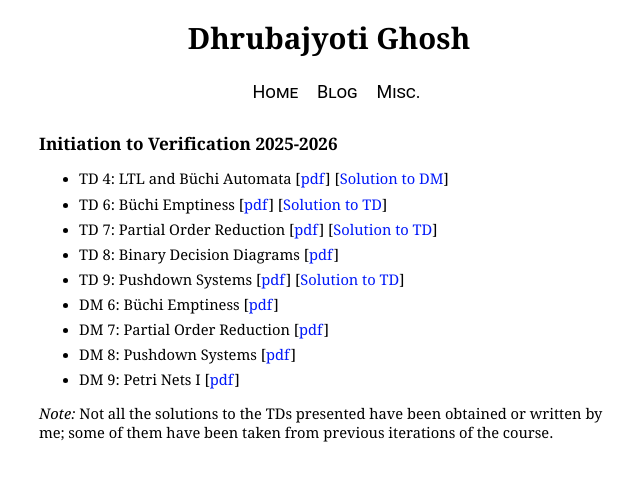
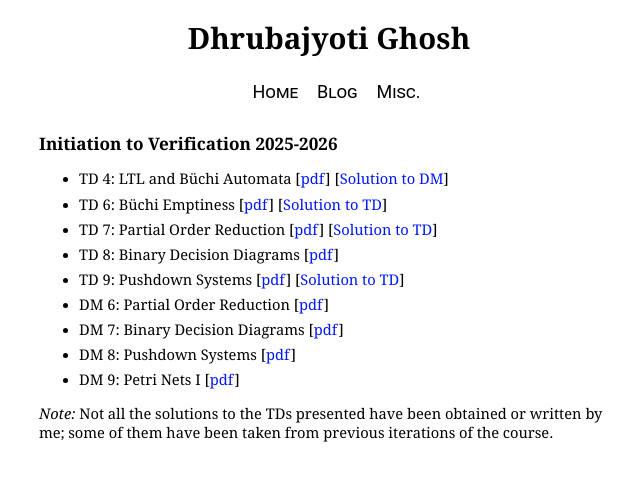
Before and after one commit to ghoshdhruba/ghoshdhruba.github.io, a Jekyll site: the page built from teaching/initVerif.html, in a window 1280 px wide. Shown: the top 481 px of the page, without its empty margins (311-951 px from the left). Built offline with Jekyll 4.4.1, drawn with Linux system fonts in a browser that asks for light colours.

Commit message:
Change title of two homeworks

```diff
--- a/teaching/initVerif.html
+++ b/teaching/initVerif.html
@@ -11,8 +11,8 @@ title: Dhrubajyoti Ghosh
     <li>TD 7: Partial Order Reduction [<a href="initVerif/td07_PartialOrderReduction.pdf">pdf</a>] [<a href="initVerif/td07_PartialOrderReduction_corr.pdf">Solution to TD</a>] </li>
     <li>TD 8: Binary Decision Diagrams [<a href="initVerif/td08_bdd.pdf">pdf</a>] </li>
     <li>TD 9: Pushdown Systems [<a href="initVerif/td09_pds.pdf">pdf</a>] [<a href="initVerif/td09_pds_corr.pdf">Solution to TD</a>]</li>
-    <li>DM 6: Büchi Emptiness [<a href="initVerif/hw6.pdf">pdf</a>] </li>
-    <li>DM 7: Partial Order Reduction [<a href="initVerif/hw07.pdf">pdf</a>] </li>
+    <li>DM 6: Partial Order Reduction [<a href="initVerif/hw6.pdf">pdf</a>] </li>
+    <li>DM 7: Binary Decision Diagrams [<a href="initVerif/hw07.pdf">pdf</a>] </li>
     <li>DM 8: Pushdown Systems [<a href="initVerif/hw08.pdf">pdf</a>] </li>
     <li>DM 9: Petri Nets I [<a href="initVerif/hw09.pdf">pdf</a>] </li>
 </ul>
```
